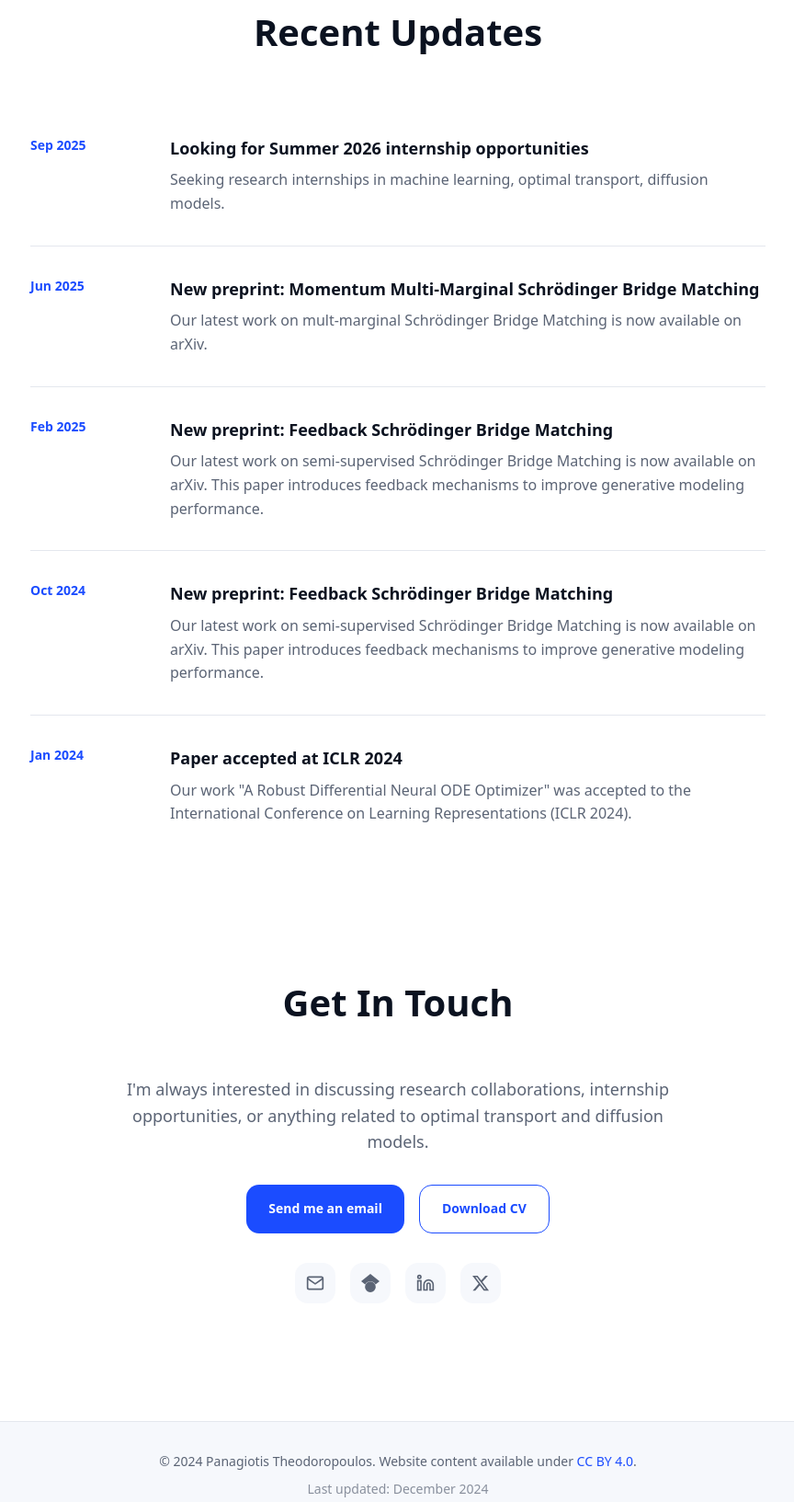
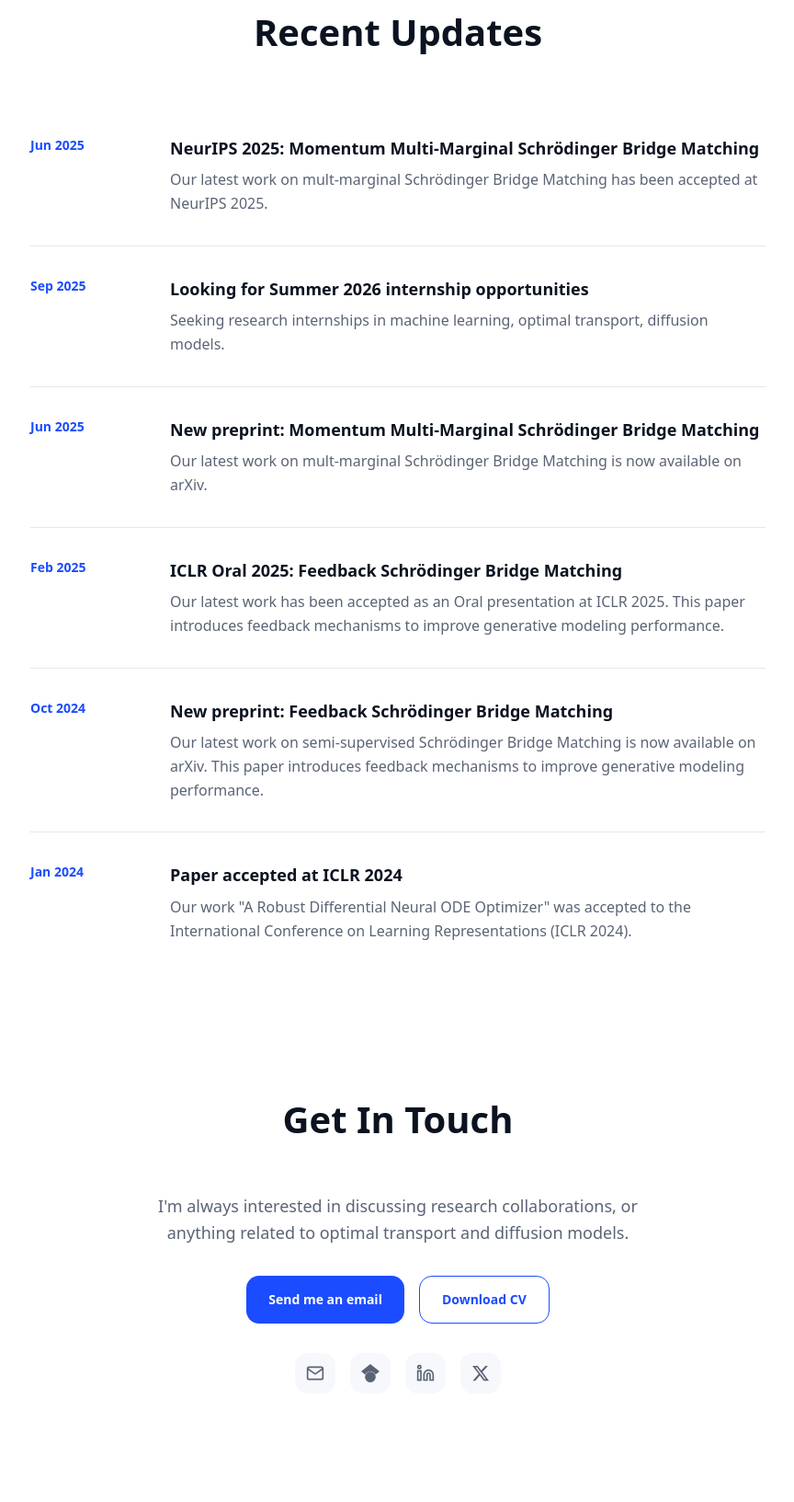
Before and after one commit to panostheo98/panostheo98.github.io, a plain HTML site: page index.html in a window 1280 px wide. Shown: the part 2099-3732 px from the top of the page at 92% size, without its empty margins (207-1071 px from the left). Drawn offline with Linux system fonts and the light colour scheme.

Commit message:
Update index.html

```diff
--- a/index.html
+++ b/index.html
@@ -490,6 +490,13 @@
         <h2 class="section-title">Recent Updates</h2>
         <div class="updates-list">
           <article class="update-item">
+            <time class="update-date" datetime="2024-10">Jun 2025</time>
+            <div class="update-content">
+              <h3 class="update-title">NeurIPS 2025: Momentum Multi-Marginal Schrödinger Bridge Matching</h3>
+              <p class="update-description">Our latest work on mult-marginal Schrödinger Bridge Matching has been accepted at NeurIPS 2025.</p>
+            </div>
+          </article>
+          <article class="update-item">
             <time class="update-date" datetime="2024-10">Sep 2025</time>
             <div class="update-content">
               <h3 class="update-title">Looking for Summer 2026 internship opportunities</h3>
@@ -506,8 +513,8 @@
             <article class="update-item">
             <time class="update-date" datetime="2024-10">Feb 2025</time>
             <div class="update-content">
-              <h3 class="update-title">New preprint: Feedback Schrödinger Bridge Matching</h3>
-              <p class="update-description">Our latest work on semi-supervised Schrödinger Bridge Matching is now available on arXiv. This paper introduces feedback mechanisms to improve generative modeling performance.</p>
+              <h3 class="update-title">ICLR Oral 2025: Feedback Schrödinger Bridge Matching</h3>
+              <p class="update-description">Our latest work has been accepted as an Oral presentation at ICLR 2025. This paper introduces feedback mechanisms to improve generative modeling performance.</p>
             </div>
           </article>
           <article class="update-item">
@@ -534,7 +541,7 @@
         <h2 class="section-title">Get In Touch</h2>
         <div style="max-width: 600px; margin: 0 auto; text-align: center;">
           <p style="font-size: 1.125rem; color: var(--muted); margin-bottom: 2rem;">
-            I'm always interested in discussing research collaborations, internship opportunities, or anything related to optimal transport and diffusion models.
+            I'm always interested in discussing research collaborations, or anything related to optimal transport and diffusion models.
           </p>
           <div class="hero-actions" style="justify-content: center;">
             <a href="mailto:ptheodor3@gatech.edu?subject=Research%20Inquiry&body=Hi%20Panagiotis,%0A%0AI'm%20interested%20in%20discussing..." class="btn btn-primary">Send me an email</a>
@@ -594,7 +601,7 @@
   <footer class="footer" role="contentinfo">
     <div class="container">
       <p>&copy; 2024 Panagiotis Theodoropoulos. Website content available under <a href="https://creativecommons.org/licenses/by/4.0/" target="_blank" rel="noopener">CC BY 4.0</a>.</p>
-      <p class="last-updated">Last updated: December 2024</p>
+      <p class="last-updated">Last updated: September 2025</p>
     </div>
   </footer>
 
```
